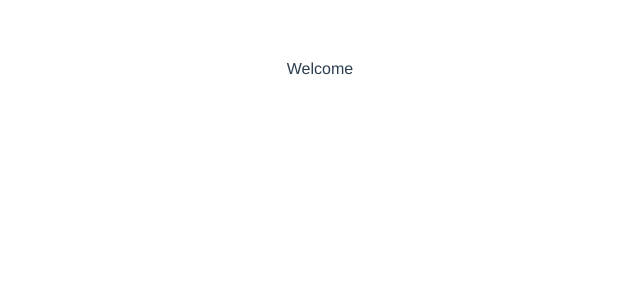
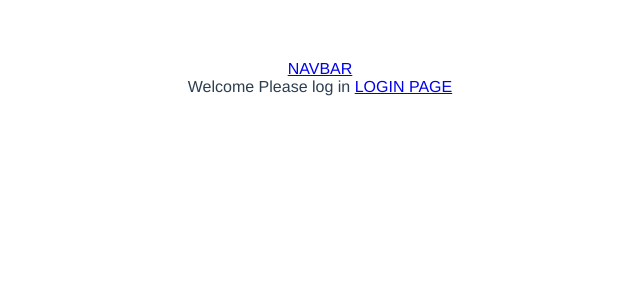
Before and after one commit to napiorkowskimarcin/408-cracow-crud-front-end, a Vue app: page / in a window 1280 px wide. Shown: the top 300 px of the page, without its empty margins (320-960 px from the left). Built offline with nearby package versions, Linux system fonts and the light colour scheme.

Commit message:
load 2 views

```diff
--- a/package.json
+++ b/package.json
@@ -9,7 +9,8 @@
   },
   "dependencies": {
     "core-js": "^3.6.5",
-    "vue": "^3.0.0"
+    "vue": "^3.0.0",
+    "vue-router": "^4.0.1"
   },
   "devDependencies": {
     "@vue/cli-plugin-babel": "~4.5.0",
--- a/src/App.vue
+++ b/src/App.vue
@@ -1,15 +1,13 @@
 <template>
-  <Welcome />
+  <div id="app">
+    <nav><router-link to="/">NAVBAR</router-link></nav>
+    <router-view />
+  </div>
 </template>
 
 <script>
-import Welcome from "./components/Welcome.vue";
-
 export default {
   name: "App",
-  components: {
-    Welcome,
-  },
 };
 </script>
 
--- a/src/main.js
+++ b/src/main.js
@@ -1,4 +1,7 @@
-import { createApp } from 'vue'
-import App from './App.vue'
+import { createApp } from "vue";
+import router from "./router";
+import App from "./App.vue";
 
-createApp(App).mount('#app')
+createApp(App)
+  .use(router)
+  .mount("#app");
--- /dev/null
+++ b/src/router/index.js
@@ -0,0 +1,23 @@
+import { createRouter, createWebHistory } from "vue-router";
+import Welcome from "../views/Welcome.vue";
+import Login from "../views/Login.vue";
+
+const routes = [
+  {
+    path: "/",
+    name: "Welcome",
+    component: Welcome,
+  },
+  {
+    path: "/login",
+    name: "Login",
+    component: Login,
+  },
+];
+
+const router = createRouter({
+  history: createWebHistory(),
+  routes,
+});
+
+export default router;
--- a/src/components/Welcome.vue
+++ b/src/views/Login.vue
@@ -1,12 +1,12 @@
 <template>
-  <div class="hello">
-    Welcome
+  <div class="login">
+    Login page
   </div>
 </template>
 
 <script>
 export default {
-  name: "Welcome",
+  name: "Login",
 };
 </script>
 
--- /dev/null
+++ b/src/views/Welcome.vue
@@ -0,0 +1,17 @@
+<template>
+  <div class="hello">
+    Welcome Please log in
+    <router-link to="/login">LOGIN PAGE</router-link>
+  </div>
+</template>
+
+<script>
+export default {
+  name: "Welcome",
+};
+</script>
+
+<!-- Add "scoped" attribute to limit CSS to this component only -->
+<style scoped>
+/*  */
+</style>
```
Also changed, not shown: 2 other files (tests, documents, lock files or other folders).
